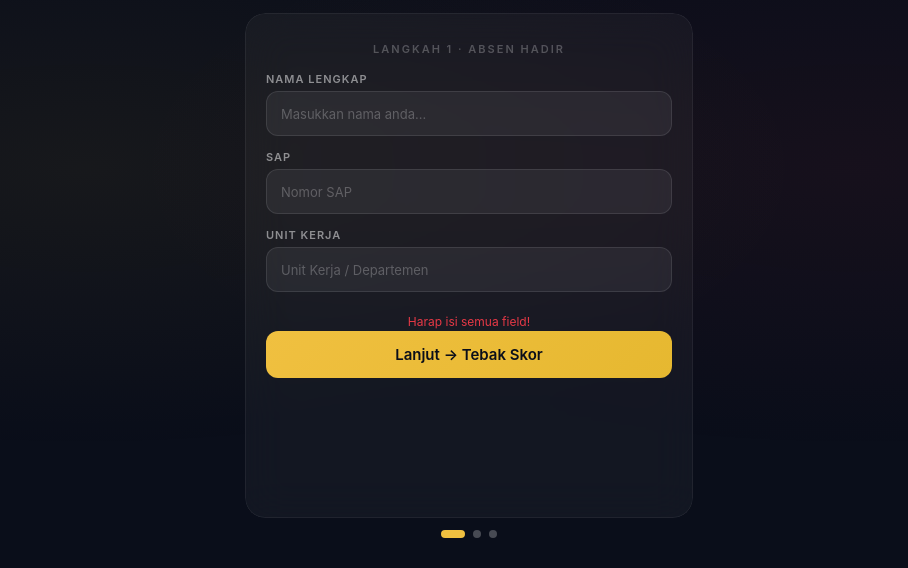
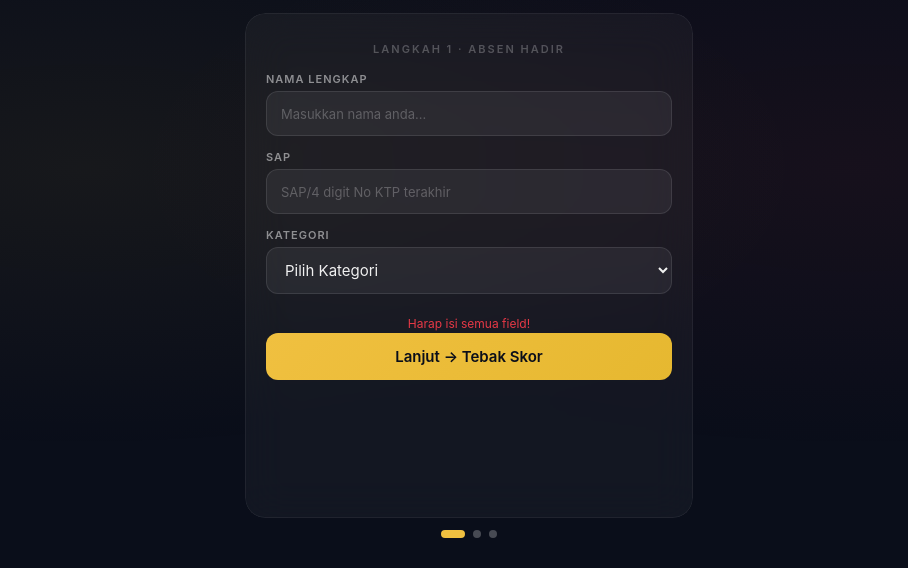
Before and after one commit to qintmb/nobarst26, a website: page index.html in a window 1280 px wide. Both pictures are taken after a click on the button "Lanjut → Tebak Skor". Shown: the part 232-800 px from the top of the page, without its empty margins (171-1079 px from the left). Drawn offline with Linux system fonts and the light colour scheme; grey boxes are pictures that could not be loaded.

Commit message:
add kategori dropdown + ubah placeholder SAP

```diff
--- a/index.html
+++ b/index.html
@@ -381,11 +381,17 @@
       </div>
       <div class="form-group">
         <label>SAP</label>
-        <input type="text" id="sap" placeholder="Nomor SAP" autocomplete="off">
+        <input type="text" id="sap" placeholder="SAP/4 digit No KTP terakhir" autocomplete="off">
       </div>
       <div class="form-group">
-        <label>Unit Kerja</label>
-        <input type="text" id="unit_kerja" placeholder="Unit Kerja / Departemen" autocomplete="organization">
+        <label>Kategori</label>
+        <select id="kategori" style="width:100%;padding:12px 14px;background:var(--input-bg);border:1px solid var(--input-border);border-radius:12px;color:var(--text);font-size:15px;font-family:inherit;outline:none;transition:all 0.2s;appearance:auto;">
+          <option value="" disabled selected>Pilih Kategori</option>
+          <option value="Karyawan">Karyawan</option>
+          <option value="Outsourching">Outsourching</option>
+          <option value="Afiliasi">Afiliasi</option>
+          <option value="Umum">Umum</option>
+        </select>
       </div>
 
       <div class="error-msg" id="error1">Harap isi semua field!</div>
@@ -494,16 +500,16 @@ function swipeTo(idx) {
 function lanjutKeTebak() {
   const nama = document.getElementById('nama').value.trim();
   const sap = document.getElementById('sap').value.trim();
-  const unit = document.getElementById('unit_kerja').value.trim();
+  const kategori = document.getElementById('kategori').value;
   const err = document.getElementById('error1');
 
-  if (!nama || !sap || !unit) {
+  if (!nama || !sap || !kategori) {
     err.textContent = 'Harap isi semua field!';
     err.style.display = 'block';
     return;
   }
   err.style.display = 'none';
-  formData = { nama, sap, unit_kerja: unit };
+  formData = { nama, sap, kategori };
   swipeTo(1);
 }
 
--- a/netlify/functions/submit.js
+++ b/netlify/functions/submit.js
@@ -69,7 +69,7 @@ exports.handler = async (event) => {
         return { statusCode: 409, headers, body: JSON.stringify({ error: 'Anda sudah pernah mengisi. 1 device hanya 1x submit.' }) };
       }
       const c = await appendRow('tebakskor', [
-        data.nama || '', data.sap || '', data.unit_kerja || '',
+        data.nama || '', data.sap || '', data.kategori || '',
         data.juara || '', String(data.skor_arg ?? ''), String(data.skor_spa ?? ''),
       ]);
       return { statusCode: 200, headers, body: JSON.stringify({ status: 'ok', cells: c }) };
```
